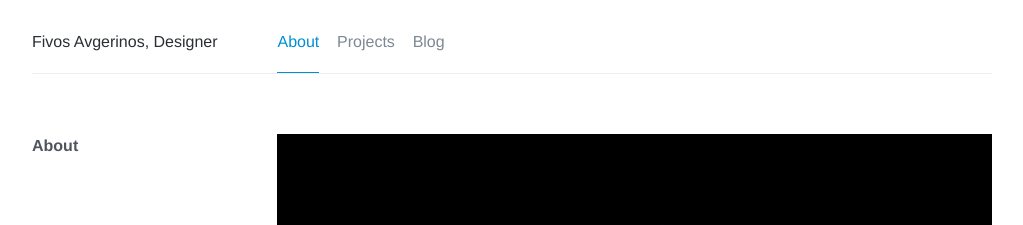
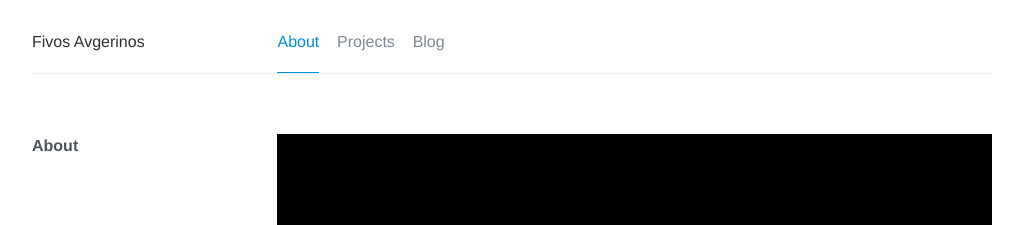
Before and after one commit to afivos/afivos.com, a Jekyll site: the page built from index.md, in a window 1280 px wide. Shown: the top 225 px of the page, without its empty margins (128-1151 px from the left). Built offline with Jekyll 4.4.1, drawn with Linux system fonts in a browser that asks for light colours; nearby versions of some CDN libraries; comment, search, counter and statistics services are not loaded.

Commit message:
Remove title from title

```diff
--- a/_config.yml
+++ b/_config.yml
@@ -4,7 +4,7 @@ email: afivos@me.com
 url: "http://afivos.com" # the base hostname & protocol for your site
 description: > # this means to ignore newlines until "baseurl:"
   My name is Fivos and I'm a young designer from Athens, Greece.
-title: "Fivos Avgerinos, Designer"
+title: "Fivos Avgerinos"
 baseurl: "" # the subpath of your site, e.g. /blog/
 
 gems:
```
